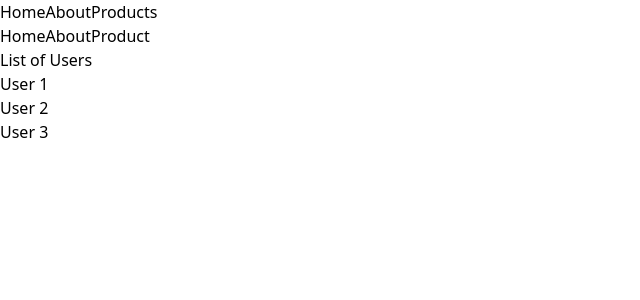
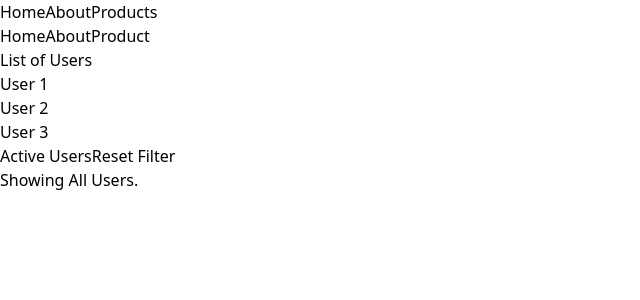
Before and after one commit to CaptainLeon445/react-router, a React (Vite) app: page /users in a window 1280 px wide. Shown: the top 300 px of the page, without its empty margins (0-640 px from the left). Built offline with nearby package versions, Linux system fonts and the light colour scheme.

Commit message:
search params

```diff
--- a/src/components/users.jsx
+++ b/src/components/users.jsx
@@ -1,7 +1,9 @@
 import React from 'react'
-import { Outlet } from 'react-router-dom'
+import { Outlet, useSearchParams } from 'react-router-dom'
 
 function Users() {
+  const [searchParams, setSearchParams]= useSearchParams()
+  const showActiveUsers= searchParams.get('filter')==='active'
   return (
     <div>
         <h2>List of Users</h2>
@@ -9,6 +11,13 @@ function Users() {
         <h2>User 2</h2>
         <h2>User 3</h2>
         <Outlet />
+        <div>
+            <button onClick={()=>setSearchParams({filter: 'active'})}>Active Users</button>
+            <button onClick={()=>setSearchParams({})}>Reset Filter</button>
+        </div>
+        {
+            showActiveUsers ? <h2>Showing Active Users</h2> : <h2>Showing All Users.</h2>
+        }
     </div>
 
   )
```
